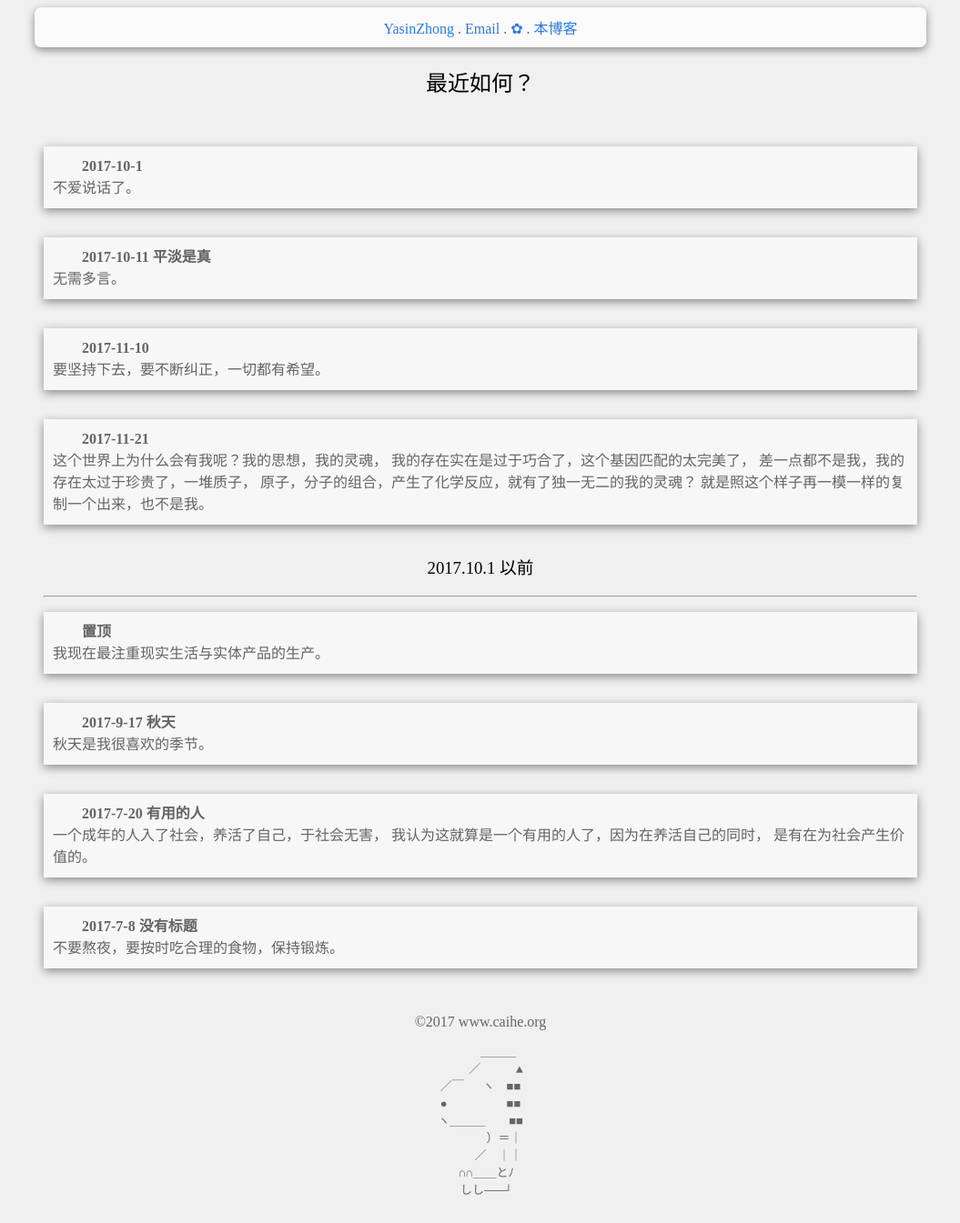
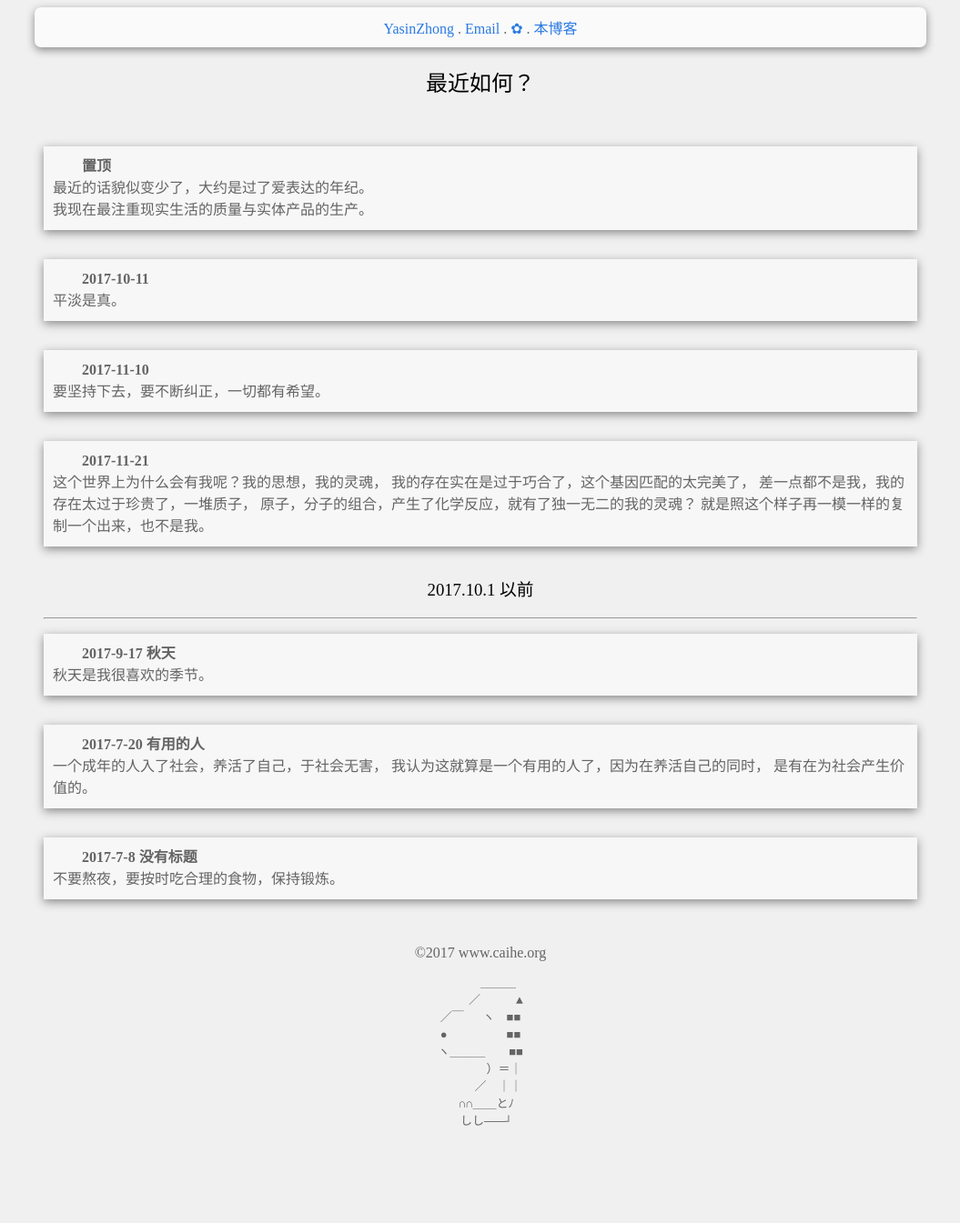
Before and after one commit to YasinZhong/yasinzhong.github.io, a Jekyll site: the page built from Post/twi.html, in a window 1280 px wide. Shown: the whole page at 91% size, without its empty margins (112-1167 px from the left). Built offline with Jekyll 4.4.1, drawn with Linux system fonts in a browser that asks for light colours; comment, search, counter and statistics services are not loaded; after the commit the page ends 1269 px from its top, so only the background shows below that.

Commit message:
2018/03/01

```diff
--- a/Post/twi.html
+++ b/Post/twi.html
@@ -6,14 +6,15 @@ title: 最近如何？
 <h2>{{ page.title }}</h2>
 <br/>
 
-<p id="没有标题">
-  <b>2017-10-1</b><br/>
-  不爱说话了。
+<p id="置顶">
+  <b>置顶</b><br/>
+  最近的话貌似变少了，大约是过了爱表达的年纪。<br/>
+  我现在最注重现实生活的质量与实体产品的生产。
 </p>
 
-<p id="平淡是真">
-  <b>2017-10-11 平淡是真</b><br/>
-  无需多言。
+<p id="2017-10-11">
+  <b>2017-10-11</b><br/>
+  平淡是真。
 </p>
 
 <p id="2017-11-10">
@@ -38,11 +39,6 @@ title: 最近如何？
 
 
 
-<p id="没有标题">
-  <b>置顶</b><br/>
-  我现在最注重现实生活与实体产品的生产。<br/>
-</p>
-
 
 <p id="秋天">
   <b>2017-9-17 秋天</b><br/>
--- a/_posts/2018-1-4-SuccessfulWritting.html
+++ b/_posts/2018-1-4-SuccessfulWritting.html
@@ -19,8 +19,8 @@ title: 写文章的技巧
 我对内容作了一些分类，按价值的从高至低作了排序。
 <br/>
 <ol>
-<li>可帮助他人发展的</li>
-提升对事物理解的、使人长远性进步的文章。
+<li>能帮助他人发展、提升对事物理解的、</li>
+可以使人得到长远性进步的文章。
 <br/>例如：邓拓-共通的门径
 <li>知识、技巧，等具体方法类的文章。</li>
 	<b>--下面是低价值的--</b>
```
Also changed, not shown: _layouts/default.html (+11 -1 lines), _posts/2018-1-4-Word.html (added, +21 -0 lines).
